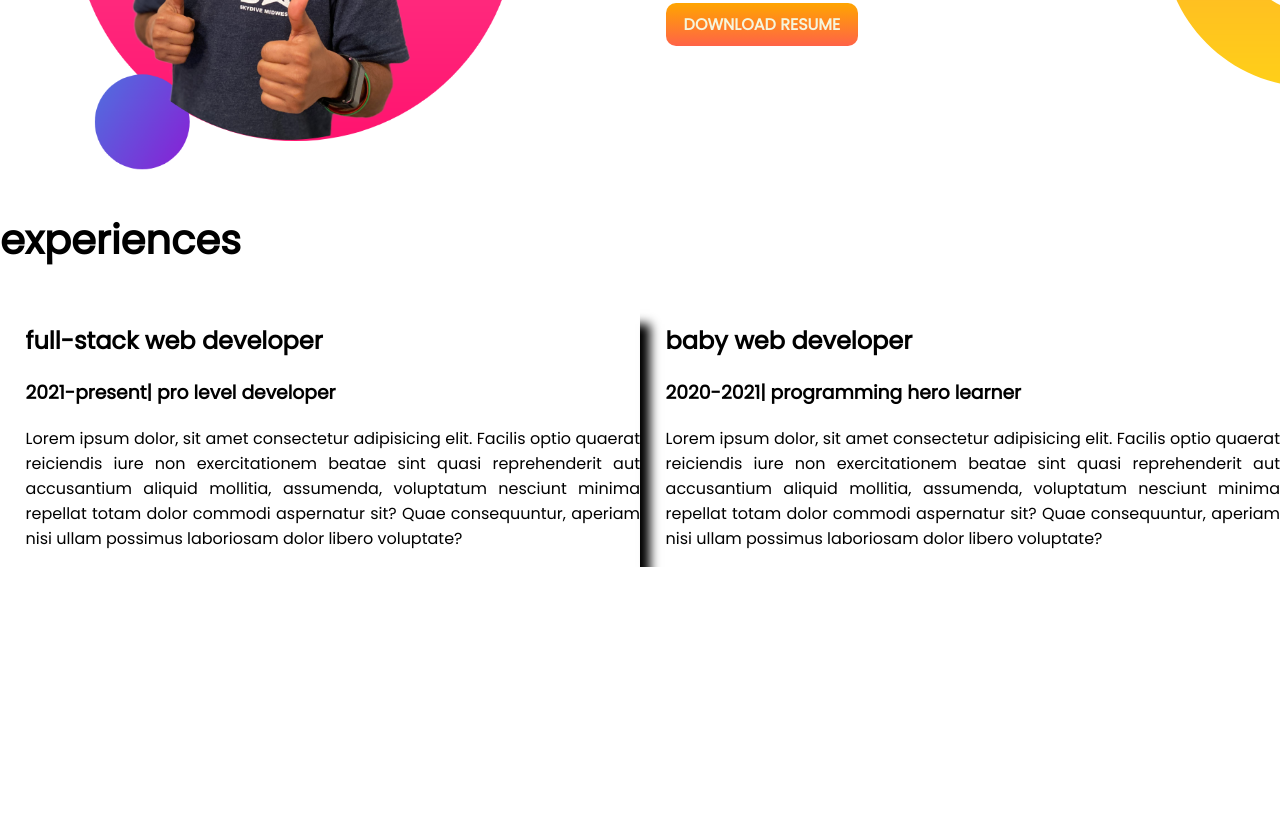
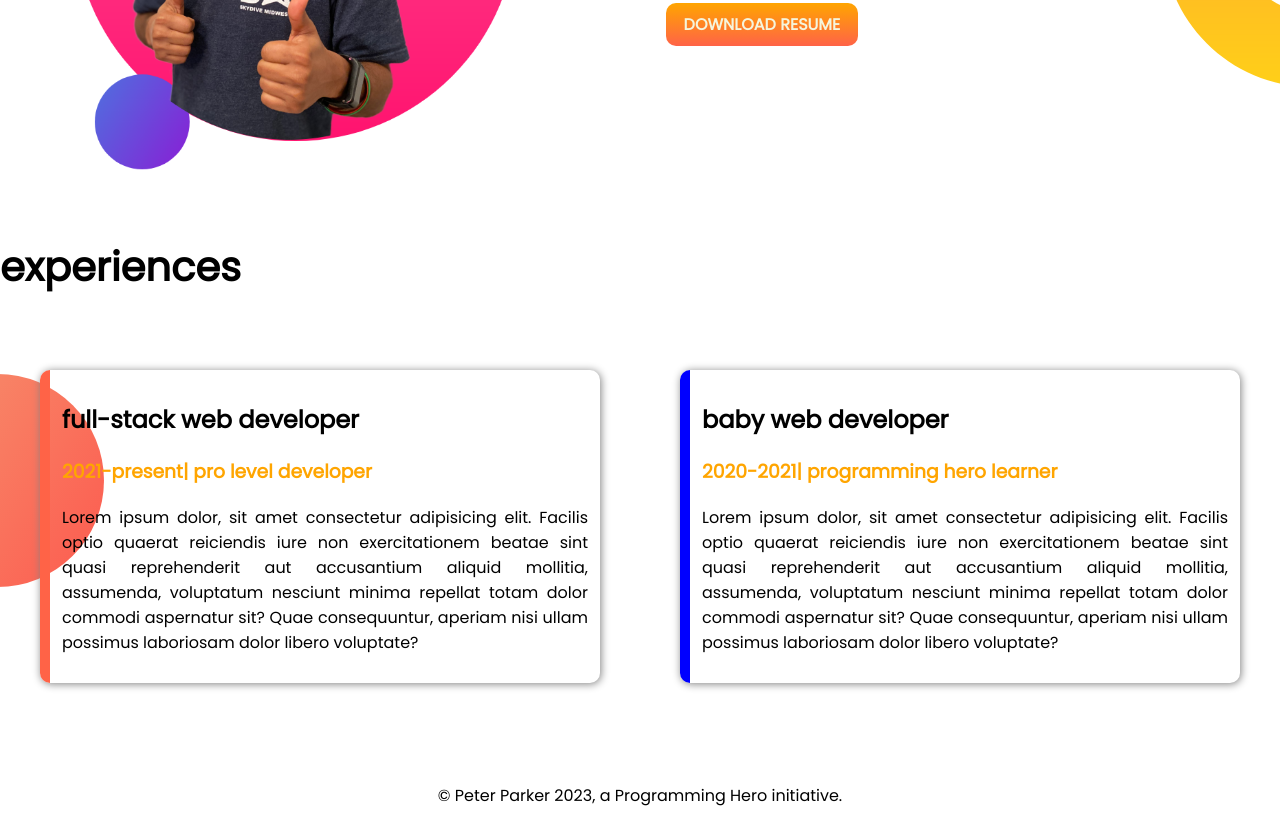
Before and after one commit to euhansarkar/developer-portfolio, a plain HTML site: page index.html in a window 1280 px wide. Shown: the part 857-1681 px from the top of the page. Before the commit the page ends 1424 px from the top, so only its background shows below. Drawn offline with Linux system fonts and the light colour scheme.

Commit message:
footer added

```diff
--- a/index.html
+++ b/index.html
@@ -43,14 +43,14 @@
     <section class="header-3 ">
         <h1 class="ex">experiences</h1>
         <div id="experience">
-            <div class="half-width">
+            <div class="half-width first">
                 <h1>full-stack web developer</h1>
-                <h3>2021-present| pro level developer</h3>
+                <h3 id="peter">2021-present| pro level developer</h3>
                 <p>Lorem ipsum dolor, sit amet consectetur adipisicing elit. Facilis optio quaerat reiciendis iure non exercitationem beatae sint quasi reprehenderit aut accusantium aliquid mollitia, assumenda, voluptatum nesciunt minima repellat totam dolor commodi aspernatur sit? Quae consequuntur, aperiam nisi ullam possimus laboriosam dolor libero voluptate?</p>
             </div>
-            <div class="half-width">
+            <div class="half-width second">
                 <h1>baby web developer</h1>
-                <h3>2020-2021| programming hero learner</h3>
+                <h3 id="peter">2020-2021| programming hero learner</h3>
                 <p>Lorem ipsum dolor, sit amet consectetur adipisicing elit. Facilis optio quaerat reiciendis iure non exercitationem beatae sint quasi reprehenderit aut accusantium aliquid mollitia, assumenda, voluptatum nesciunt minima repellat totam dolor commodi aspernatur sit? Quae consequuntur, aperiam nisi ullam possimus laboriosam dolor libero voluptate?</p>
             </div>
         </div>
@@ -58,4 +58,7 @@
 
 
 </body>
+<footer>
+    <p>© Peter Parker 2023, a Programming Hero initiative.</p>
+</footer>
 </html>
--- a/style.css
+++ b/style.css
@@ -49,13 +49,15 @@ body{
 }
 
 #experience .half-width{
-    box-shadow: 10px 20px 10px;
+    box-shadow: 1px 1px 8px grey;
+    margin: 40px;
+    padding: 12px;
+    border-radius: 10px;
 }
 
 .header{
     background-image: url(/images/top-banner.png);
     background-repeat: no-repeat;
-    margin-bottom: 60px;
 }
 
 .header-2{
@@ -64,6 +66,29 @@ body{
     background-position: right;
 }
 
+.header-3{
+    background-image: url(/images/exp-bg.png);
+    background-repeat: no-repeat;
+    background-position: left;
+    background-clip: padding-box;
+}
+
 .align-thik-nai{
     padding-top: 100px;
 }
+
+.first{
+    border-left: 10px solid tomato;
+}
+
+.second{
+    border-left: 10px solid blue;
+}
+
+section{
+    margin-bottom: 60px;
+}
+
+footer p{
+    text-align: center;
+}
```
